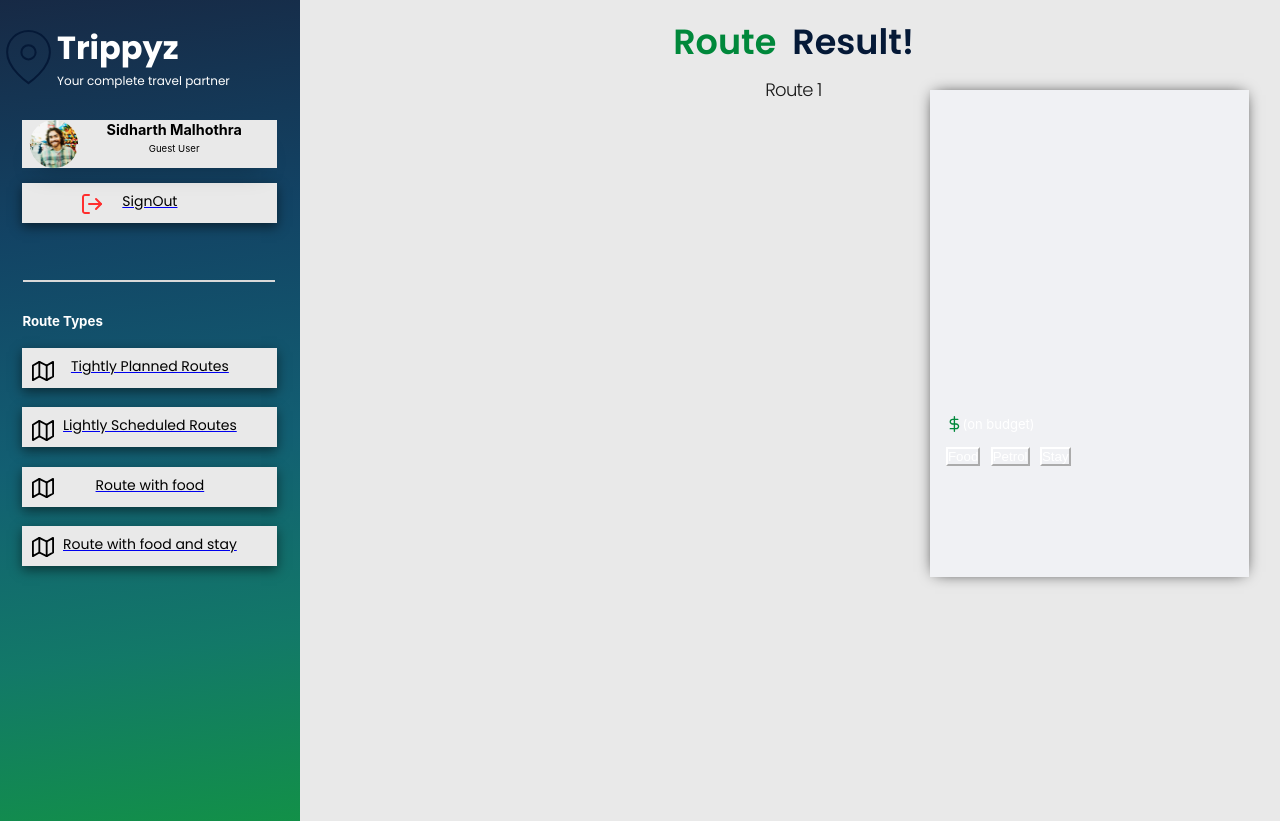
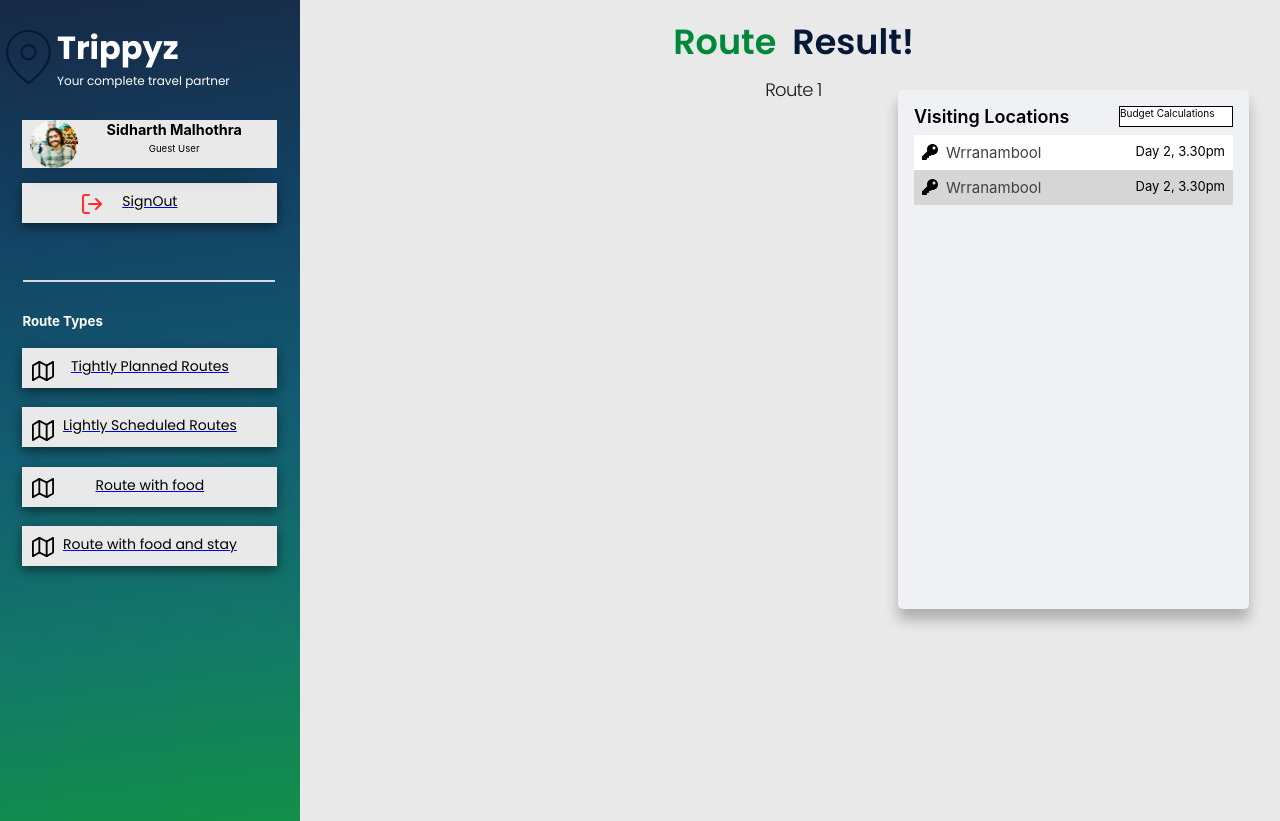
Before and after one commit to rohananilkumar/trippyz-frontend, a React (Create React App) app: page /routeone in a window 1280 px wide. Built offline with nearby package versions, Linux system fonts and the light colour scheme; a web font is replaced by a local one.

Commit message:
itenerary

```diff
--- a/package.json
+++ b/package.json
@@ -13,7 +13,7 @@
     "react": "^18.2.0",
     "react-datepicker": "^4.11.0",
     "react-dom": "^18.2.0",
-    "react-icons": "^4.8.0",
+    "react-icons": "^4.10.1",
     "react-router-dom": "^6.10.0",
     "react-scripts": "5.0.1",
     "sass": "^1.60.0",
--- a/src/components/ui/Card.js
+++ b/src/components/ui/Card.js
@@ -1,52 +1,11 @@
-import React from 'react'
-import styles from './Card.module.scss'
-import clock from '../../assets/Icons/clock.svg'
-import money from '../../assets/Icons/dollar-sign.svg'
+import React from "react";
+import styles from "./Card.module.scss";
+import clock from "../../assets/Icons/clock.svg";
+import money from "../../assets/Icons/dollar-sign.svg";
+import IteneraryItem from "./Itenerary-Item";
 
-const Card = ({title,imageurl,duration,expense,className}) => {
-  return (
-    <div className={`${styles.card} ${className}`}>
-        <div className={styles.image}>
-            <img src={imageurl} alt=""/>
-        </div>
-        <div className={styles.contents}>
-            <div className={styles.card_title}>
-                {title}
-            </div>
-            <div className={styles.card_body}>
+const Card = ({ children, title, imageurl, duration, expense, className }) => {
+  return <div className={`${styles.card} ${className}`}>{children}</div>;
+};
 
-
-                <div className={styles.expense}>
-                    <img src={money} alt="money" className={styles.money}/>
-                    <p>{expense} (on budget)</p>
-                </div>
-
-                <div className={styles.btn}>
-                    <button className={styles.smallbut}>
-                        <a>
-                            Food
-                        </a>
-                    </button>
-                    <button className={styles.smallbut}>
-                        <a>
-                            Petrol
-                        </a>
-                    </button>
-                    <button className={styles.smallbut}>
-                        <a>
-                            Stay
-                        </a>
-                    </button>
-
-                </div>
-
-
-            </div>
-
-        </div>
-
-    </div>
-  )
-}
-
-export default Card
+export default Card;
--- a/src/components/ui/Card.module.scss
+++ b/src/components/ui/Card.module.scss
@@ -1,23 +1,19 @@
-.card
-{
-
+.card {
   width: 300px;
   overflow: hidden;
-    box-shadow: 0px 0px 15px -5px;
+  box-shadow: 0px 11px 13px 0px rgba(0, 0, 0, 0.25);
   margin-right: 15px;
   z-index: 900;
-    position:absolute;
+  position: absolute;
   background: #051937;
   transition: 0.2s ease-out;
   margin-top: 7%;
   margin-left: 16%;
-
 }
-.card:hover{
+.card:hover {
   transform: scale(1.04);
-
 }
-.image{
+.image {
   size: 30rem;
   width: 30rem;
   height: 20rem;
@@ -25,40 +21,37 @@
   padding: 3px;
   padding-right: 70px;
 }
-.card_title{
-
+.card_title {
   color: white;
   font-size: 20px;
 }
-.card_body{
+.card_body {
   color: white;
 }
-.btn{
+.btn {
   display: inline-flex;
   gap: 10%;
-
 }
-.smallbut{
+.smallbut {
   background: none;
   color: white;
   border-color: white;
 }
-.contents{
+.contents {
   margin-left: 5%;
   margin-bottom: 5%;
   font-weight: 0;
   font-size: 13px;
-
 }
-.clock{
+.clock {
   display: inline-flex;
 }
-.expense{
+.expense {
   display: flex;
 }
-.money{
+.money {
   height: 1rem;
 }
-.btn{
+.btn {
   margin-top: 5%;
 }
--- /dev/null
+++ b/src/components/ui/Itenerary-Item.js
@@ -0,0 +1,25 @@
+import React from "react";
+import styles from "./Itenerary-Item.module.scss";
+import { FaBeer, FaCoffee, FaKey, FaMap } from "react-icons/fa";
+function IteneraryItem({ item, label, type, day, time }) {
+  const icons = {
+    touristpoint: <FaMap className={styles.icon} />,
+    restaurant: <FaCoffee className={styles.icon} />,
+    hotel: <FaKey className={styles.icon} />,
+  };
+
+  return (
+    <div
+      style={{ backgroundColor: item % 2 === 0 ? "#d6d6d6" : "#FFFFFF" }}
+      className={styles.item}
+    >
+      <div className={styles.innerDiv}>
+        {icons[type]}
+        <div className={styles.label}>{label}</div>
+      </div>
+      <div className={styles.time}>{`Day ${day}, ${time}`}</div>
+    </div>
+  );
+}
+
+export default IteneraryItem;
--- /dev/null
+++ b/src/components/ui/Itenerary-Item.module.scss
@@ -0,0 +1,22 @@
+.item {
+  display: flex;
+  justify-content: space-between;
+  padding: 0.5rem;
+
+  .innerDiv {
+    display: flex;
+    align-items: center;
+    .icon {
+      color: "#414141";
+    }
+    .label {
+      margin-left: 0.5rem;
+      color: #414141;
+      display: flex;
+      font-size: 15px;
+    }
+  }
+  .time {
+    font-size: 13px;
+  }
+}
--- a/src/pages/Routetwo.js
+++ b/src/pages/Routetwo.js
@@ -1,38 +1,45 @@
-import React from "react"
-import styles from "./Routetwo.module.scss"
-import DashboardLayout from "../components/layouts/DashboardLayout"
-import Sidebar from "../components/ui/Sidebar"
-import Title from "../components/ui/Title"
-import clock from '../assets/Icons/clock.svg'
-import money from '../assets/Icons/money.svg'
+import React from "react";
+import styles from "./Routetwo.module.scss";
+import DashboardLayout from "../components/layouts/DashboardLayout";
+import Sidebar from "../components/ui/Sidebar";
+import Title from "../components/ui/Title";
+import clock from "../assets/Icons/clock.svg";
+import money from "../assets/Icons/money.svg";
 
-import Card from "../components/ui/Card"
+import Card from "../components/ui/Card";
+import IteneraryItem from "../components/ui/Itenerary-Item";
 //import Mapview from "../components/ui/Mapview"
 //import Map from "../components/ui/Map"
 
-
 const Details = () => {
   return (
+    <div className={styles.dash}>
+      <Sidebar />
 
+      <Title titlefirst={"Route"} titlesec={"Result!"} tagLine={"Route 1"} />
+      <Card className={styles.floatwindow}>
+        <div className={styles.header}>
+          <div className={styles.text}>Visiting Locations</div>
+          <div className={styles.button}>Budget Calculations</div>
+        </div>
+        <IteneraryItem
+          label="Wrranambool"
+          type="hotel"
+          day={2}
+          item={1}
+          time={"3.30pm"}
+        />
+        <IteneraryItem
+          label="Wrranambool"
+          type="hotel"
+          day={2}
+          item={2}
+          time={"3.30pm"}
+        />
+      </Card>
 
-<div className={styles.dash}>
-
-    <Sidebar />
-
-    <Title
-      titlefirst={"Route"}
-      titlesec={"Result!"}
-      tagLine={"Route 1"}
-    />
-    <Card
-    className={styles.floatwindow}/>
-
-
-
-
-  {/*<DashboardLayout/>*/}
-
-</div>
+      {/*<DashboardLayout/>*/}
+    </div>
   );
 };
 
--- a/src/pages/Routetwo.module.scss
+++ b/src/pages/Routetwo.module.scss
@@ -1,46 +1,42 @@
-.dash{
-    background-color: #E9E9E9;
+.dash {
+  background-color: #e9e9e9;
   display: grid;
   grid-template-columns: 30% 50%;
-    gap:3%;
+  gap: 3%;
 }
-.but{
+.but {
   display: grid;
   width: 25rem;
   margin-right: 10%;
 }
-.buttons{
+.buttons {
   display: flex;
   flex-direction: column;
   align-items: flex-end;
   padding: 0px;
   gap: 10px;
 
-
   position: absolute;
   width: 504px;
   height: 504px;
   left: 647px;
   top: 160px;
-
 }
 
-.smallbut{
+.smallbut {
   width: 11rem;
   margin-right: 3rem;
   background: white;
   color: black;
-  margin-left:-0rem;
+  margin-left: -0rem;
 }
 
-
-.cardview{
+.cardview {
   display: flex;
   flex-direction: column;
-    align-items:left;
+  align-items: left;
   padding: 0px;
   gap: 10px;
-
 
   position: absolute;
   width: 300px;
@@ -48,9 +44,8 @@
   left: 510px;
   top: 20px;
   border-radius: 5px;
-
 }
-  .mapstyle{
+.mapstyle {
   margin-top: 6.5rem;
   margin-left: -13rem;
   z-index: 999;
@@ -59,13 +54,12 @@
   position: relative;
 }
 
-  .cardviewleft{
+.cardviewleft {
   display: flex;
   flex-direction: column;
-    align-items:left;
+  align-items: left;
   padding: 0px;
   gap: 10px;
-
 
   position: absolute;
   width: 300px;
@@ -73,9 +67,8 @@
   left: 180px;
   top: 100px;
   border-radius: 5px;
-
 }
-  .mapstyleleft{
+.mapstyleleft {
   margin-top: 8.2rem;
   margin-left: 15.8rem;
   z-index: 999;
@@ -83,13 +76,12 @@
   padding: 0;
   position: relative;
 }
-  .cardviewright{
+.cardviewright {
   display: flex;
   flex-direction: column;
-    align-items:left;
+  align-items: left;
   padding: 0px;
   gap: 10px;
-
 
   position: absolute;
   width: 300px;
@@ -97,14 +89,13 @@
   left: 840px;
   top: 100px;
   border-radius: 5px;
-
 }
-  .expense{
+.expense {
   top: 0;
   left: 0;
   margin-top: 1%;
 }
-  .floatwindow{
+.floatwindow {
   background: #f0f1f4;
   position: fixed;
   top: 0;
@@ -112,8 +103,28 @@
   width: 319px;
   height: 487px;
   flex-shrink: 0;
-    float:right;
+  float: right;
+  padding: 1rem;
+  border-radius: 5px;
 
+  .header {
+    display: flex;
+    justify-content: space-between;
+    margin-bottom: 0.5rem;
 
+    .text {
+      color: "#252525";
+      font-size: 18px;
+      font-weight: 600;
+    }
 
+    .button {
+      border: solid;
+      border-width: 1px;
+      background-color: white;
+      font-size: 10px;
+      font-weight: 400;
+      width: 7rem;
     }
+  }
+}
```
Also changed, not shown: 1 other file (tests, documents, lock files or other folders). Lines whose indentation alone changed are shown as unchanged.
